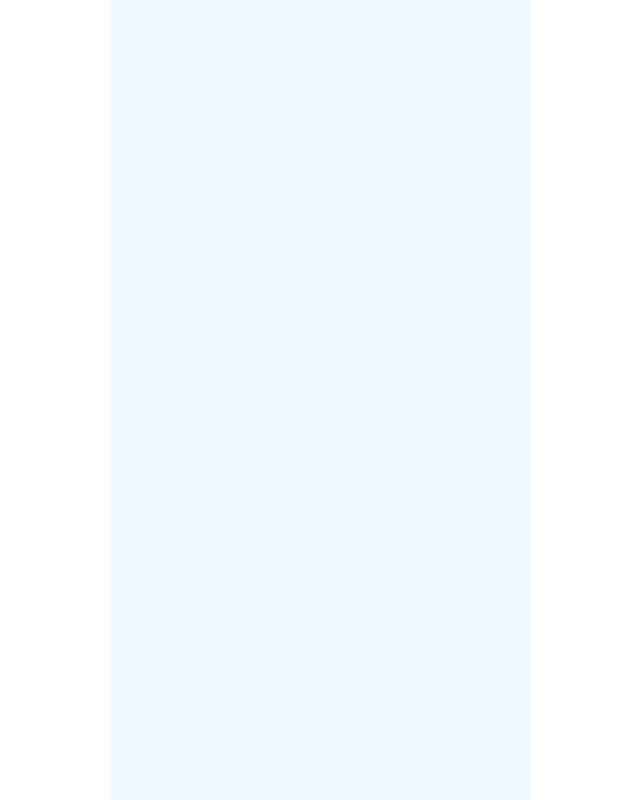
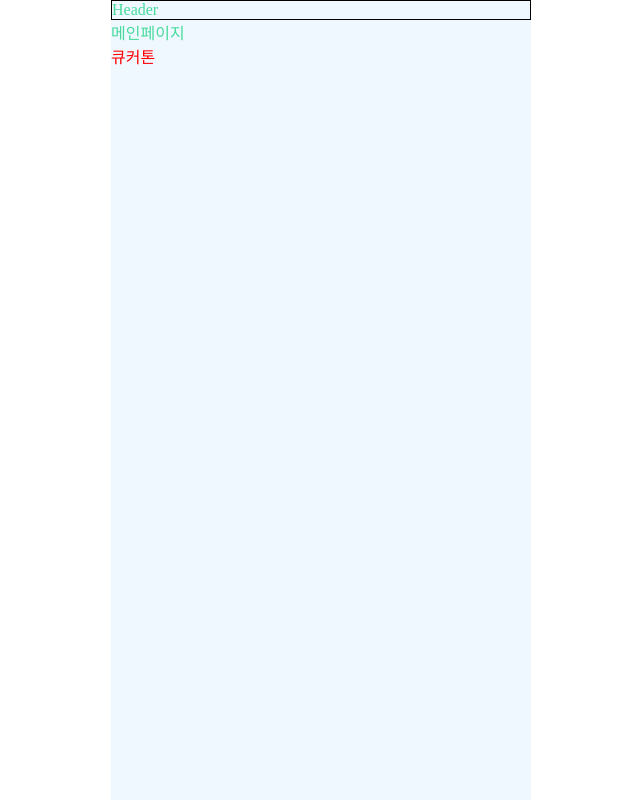
Before and after one commit to KUKATHON-5Team/KUKATHON-Frontend, a React (Create React App) app: page / in a window 1280 px wide. Shown: the whole page, without its empty margins (319-959 px from the left). Built offline with nearby package versions, Linux system fonts and the light colour scheme.

Commit message:
레이아웃

```diff
--- a/src/container/PageContainer.js
+++ b/src/container/PageContainer.js
@@ -1,12 +1,15 @@
 import styled from "styled-components";
 
-export const PageContainer = () => {
-  return <PageContainerBox></PageContainerBox>;
+export const PageContainer = ({ children }) => {
+  return <PageContainerBox>{children}</PageContainerBox>;
 };
 
 const PageContainerBox = styled.div`
-  min-width: 420px;
+  width: 100vw;
+  max-width: 420px;
   justify-content: center;
   height: calc(var(--vh, 1vh) * 100);
   background-color: aliceblue;
+  display: flex;
+  flex-direction: column;
 `;
--- a/src/pages/MainPage.js
+++ b/src/pages/MainPage.js
@@ -26,7 +26,8 @@ export const MainPage = () => {
   return (
     <PageContainer>
       <MainPageContainer>
-        <div>메인페이지</div>
+        <Header>Header</Header>
+        <div className="main">메인페이지</div>
         <div className="name">큐커톤</div>
       </MainPageContainer>
     </PageContainer>
@@ -36,7 +37,20 @@ export const MainPage = () => {
 const MainPageContainer = styled.div`
   color: ${({ theme }) => theme.colors.mainColor};
   font-size: 20;
+  div.main {
+    margin-top: 20px;
+  }
   div.name {
     color: red;
   }
+  position: relative;
+  height: 100%;
 `;
+
+const Header = styled.div`
+  border: 1px solid black;
+  box-sizing: border-box;
+  width: 100%;
+  position: absolute;
+  top: 0;
+`;
```
